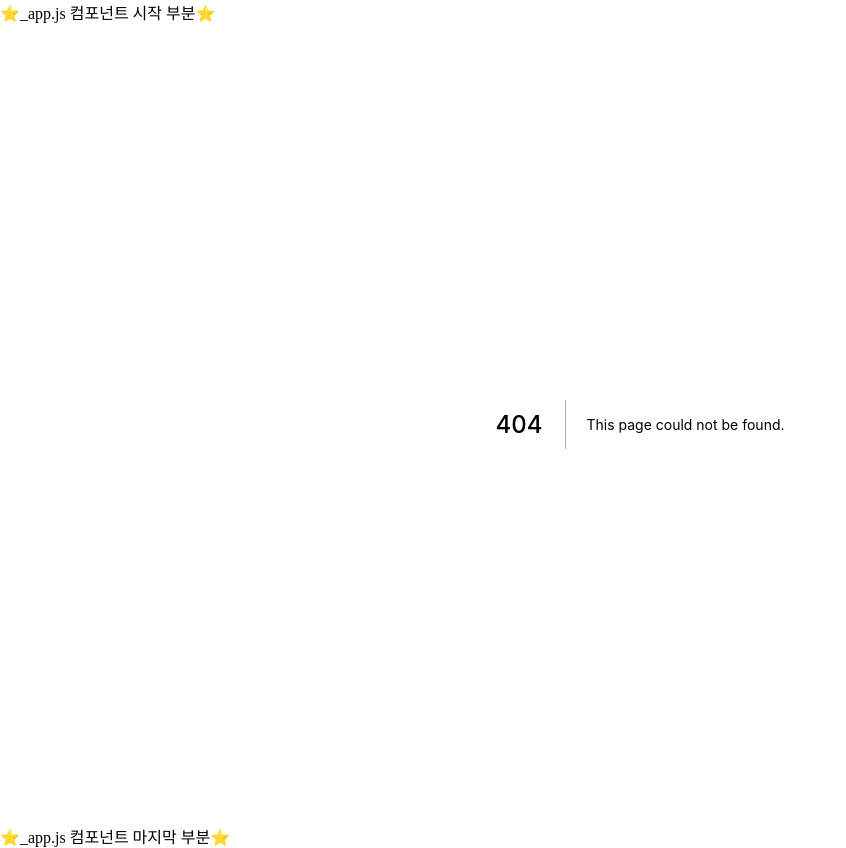
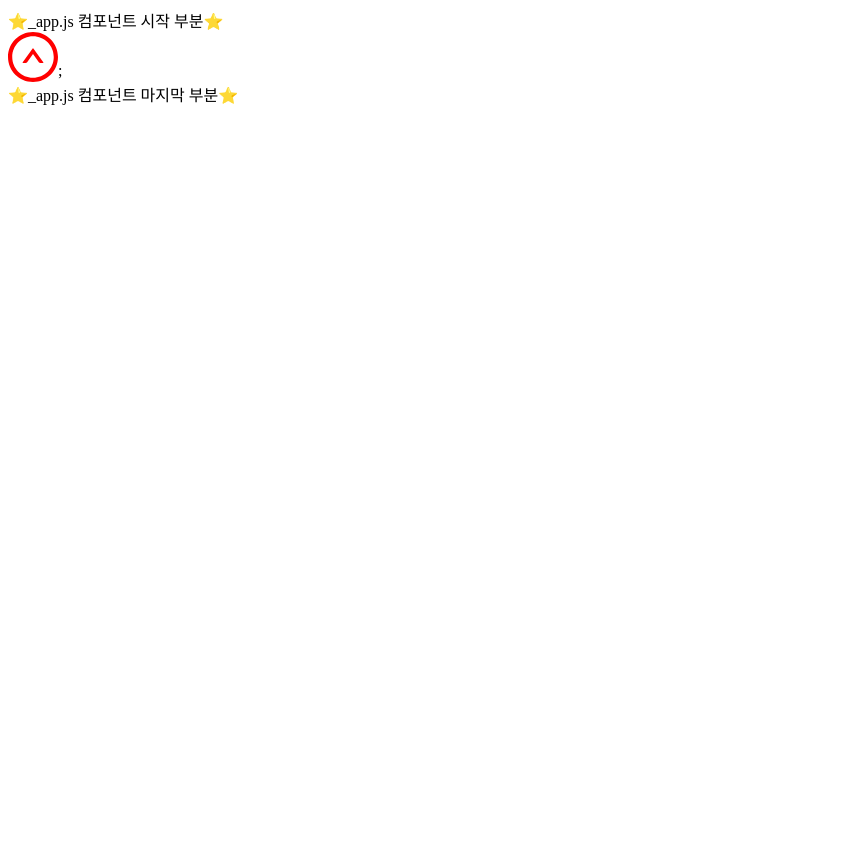
Before and after one commit to Kwon2do/TIL, a Next.js app in the folder CodeCamp(FE)/class/: page /section13/13-01-library-icon in a window 1280 px wide. Before the commit this address had no page. Shown: the whole page, without its empty margins (0-846 px from the left). After the commit the page ends 800 px from the top, so only its background shows below. Built offline with nearby package versions, Linux system fonts and the light colour scheme.

Commit message:
Framework, Library Icon&star (with Ant Design)

```diff
--- /dev/null
+++ b/CodeCamp(FE)/class/pages/section13/13-01-library-icon/index.tsx
@@ -0,0 +1,17 @@
+import { UpCircleOutlined } from "@ant-design/icons";
+import styled from "@emotion/styled";
+import { Divider } from "antd";
+const MyIcon = styled(UpCircleOutlined)`
+  color: red;
+  font-size: 50px;
+`;
+export default function LibraryIconPage() {
+  const onClickDelete = (event: any): void => {
+    console.log(event.currentTarget.id);
+  };
+  return (
+    <span id="삭제할게시글ID" onClick={onClickDelete}>
+      <MyIcon />;
+    </span>
+  );
+}
```
Also changed, not shown: CodeCamp(FE)/class/pages/section13/13-02-library-star/index.tsx (added, +21 -0 lines).
